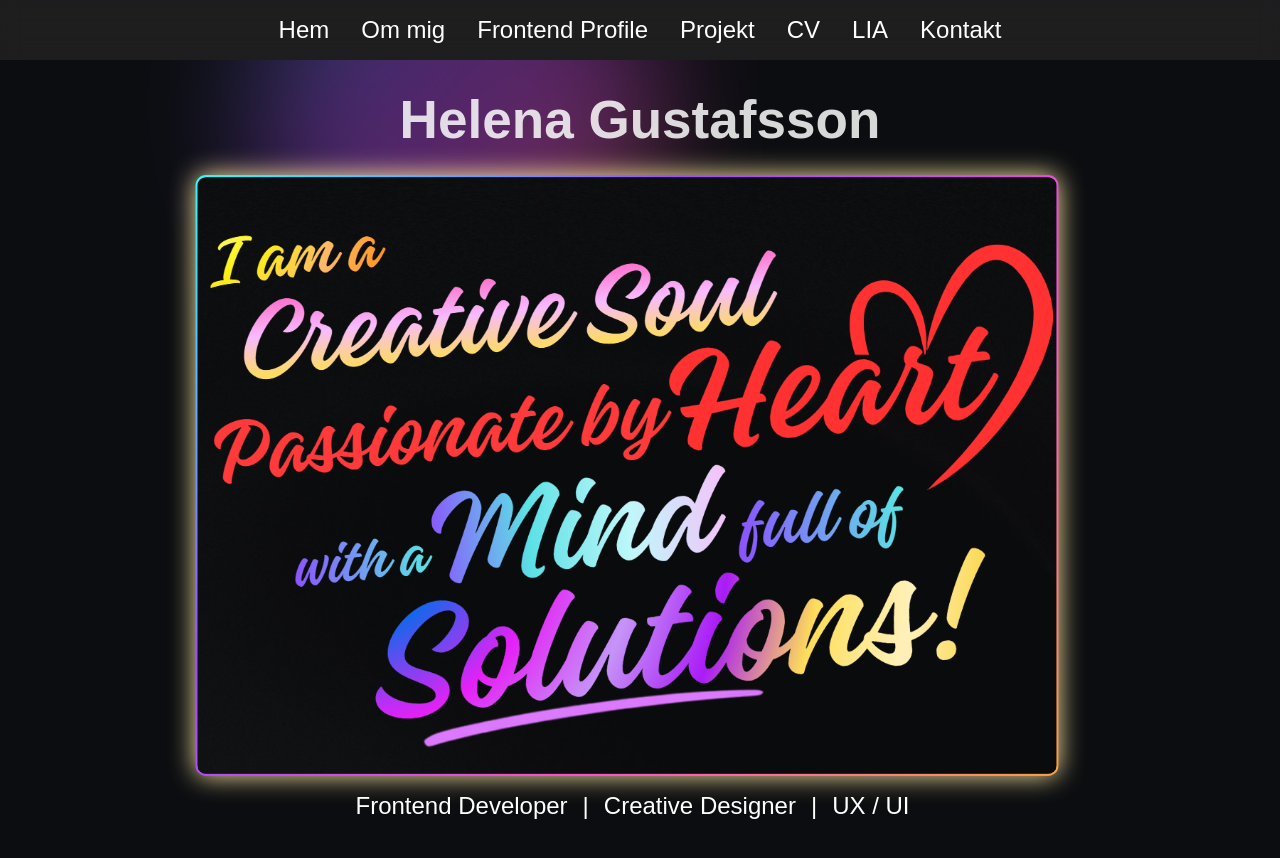
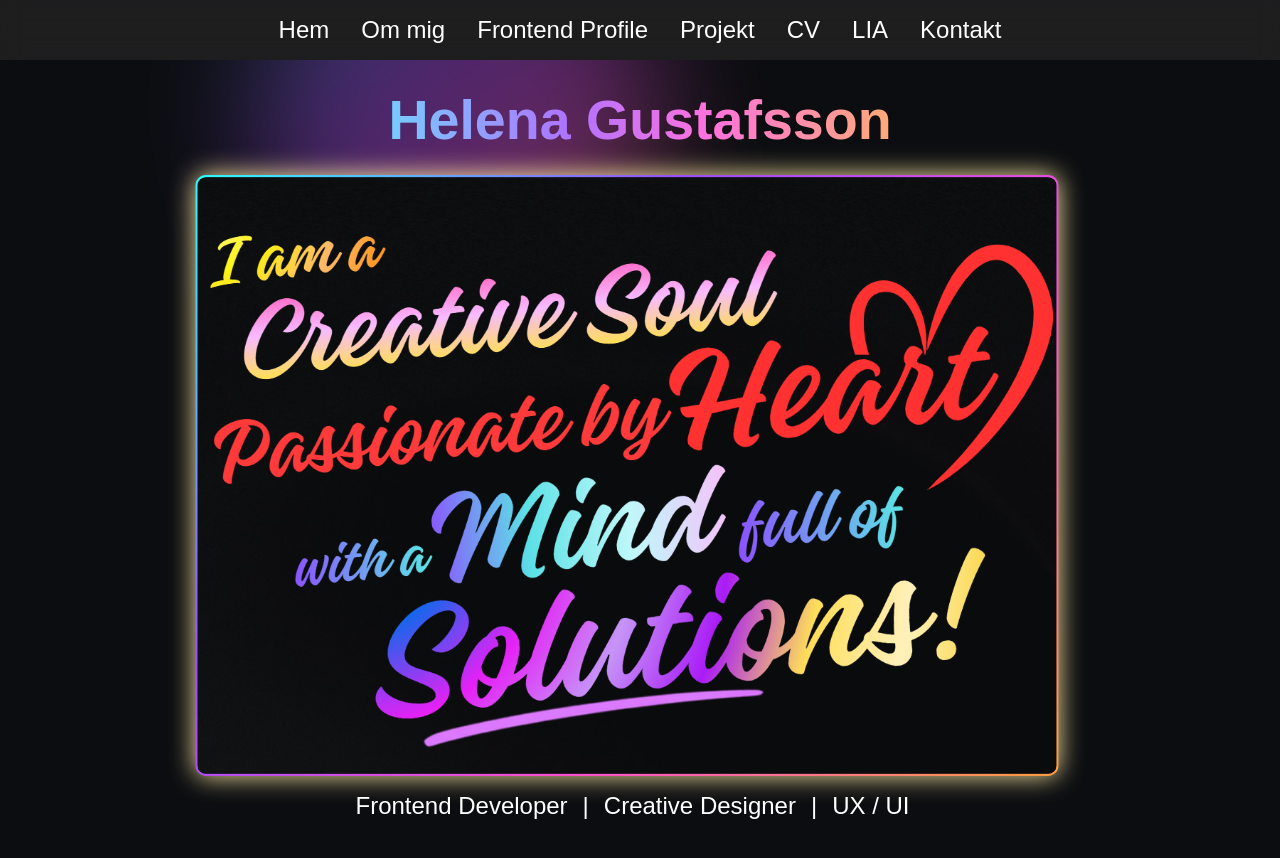
Before and after one commit to Helena-Gustafsson/Helena-Gustafsson-Portfolio-2026-React, a React (Vite) app: page / in a window 1280 px wide. Built offline with nearby package versions, Linux system fonts and the light colour scheme; a web font is replaced by a local one.

Commit message:
feat: added a neontext feauture to the H1 animation on intro page.

```diff
--- a/src/App.css
+++ b/src/App.css
@@ -45,6 +45,15 @@
   var(--neon-orange) 85%,
   var(--neon-gold) 100%
 );
+
+--neon-gradient-short-text: linear-gradient(
+    90deg,
+    var(--neon-turquoise) 25%,
+    var(--neon-purple) 45%,
+    var(--neon-pink) 55%,
+    var(--neon-orange) 70%,
+    var(--neon-gold) 80%
+  );
 
    /* Layout */
   --max-width: 1500px;
--- a/src/App.tsx
+++ b/src/App.tsx
@@ -40,16 +40,27 @@ function App() {
   }}
 />
 
-    <motion.h1
-    initial={{ scale: 0., opacity: 0 }}
-    animate={{ scale: [0.9, 1.2, 1], opacity: [0, 1] }}
+  <motion.h1
+    initial={{ scale: 0.9, opacity: 0 }}
+    animate={{
+      scale: [0.9, 1.2, 1],
+      opacity: [0, 1, 1],
+      color: ["rgba(255, 255, 255, 0)", "rgba(255, 255, 255, 0)", "#ffffff"],
+    }}
+    style={{
+      background: "var(--neon-gradient-short-text)",
+      WebkitBackgroundClip: "text",
+      backgroundClip: "text",
+      WebkitTextFillColor: "currentColor"
+    }}
     transition={{
       delay: 3.5,
       duration: 3,
+      ease: "easeInOut"
     }}
-    >
-      Helena Gustafsson
-    </motion.h1>
+  >
+    Helena Gustafsson
+  </motion.h1>
 
       {activeSection === "home" && <Home />}
       {activeSection === "about" && <About />}
```
